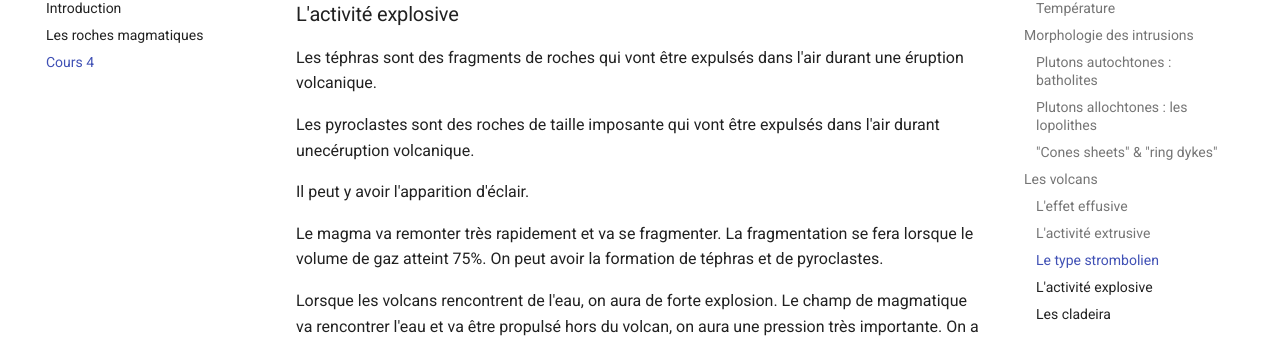
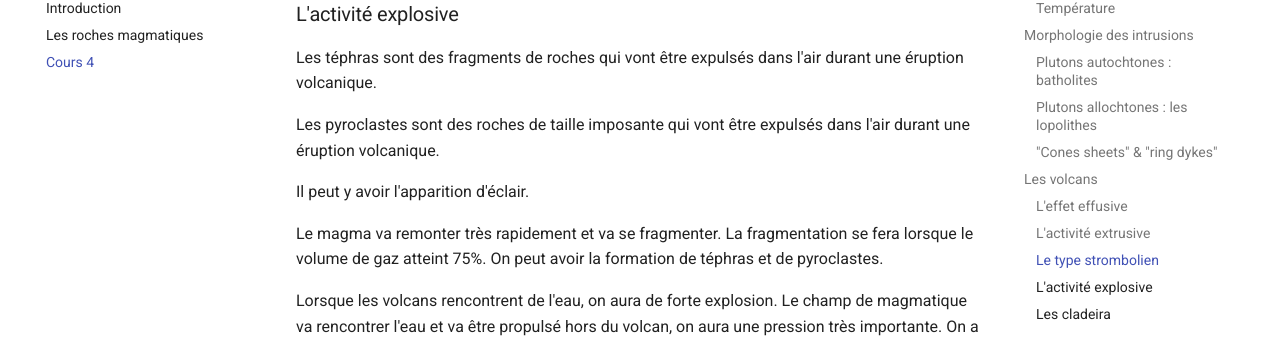
Before and after one commit to Lizeem/L3STcours, an MkDocs documentation site: the page built from Docs/Roches magmatiques et métamorphiques/cours 4.md, in a window 1280 px wide and 900 px high, scrolled down 2920 px. Shown: the part 145-483 px from the top of the window. Built offline with MkDocs 1.6.1 and Material for MkDocs 9.7.7, drawn with Linux system fonts in a browser that asks for light colours.

Commit message:
Update parce que markdown sur visual code est relou

```diff
--- a/Docs/Roches magmatiques et métamorphiques/cours 4.md
+++ b/Docs/Roches magmatiques et métamorphiques/cours 4.md
@@ -101,7 +101,7 @@ Le type strombolien est effusive et explosif. Les deux phénomènes peuvent êtr
 
 Les téphras sont des fragments de roches qui vont être expulsés dans l'air durant une éruption volcanique.
 
-Les pyroclastes sont des roches de taille imposante qui vont être expulsés dans l'air durant unecéruption volcanique.
+Les pyroclastes sont des roches de taille imposante qui vont être expulsés dans l'air durant une éruption volcanique.
 
 Il peut y avoir l'apparition d'éclair.
 
```
Also changed, not shown: Docs/Hydrodynamique cotière/Processus physiques pour l'hydrodynamique cotière.md (+2 -4 lines).
